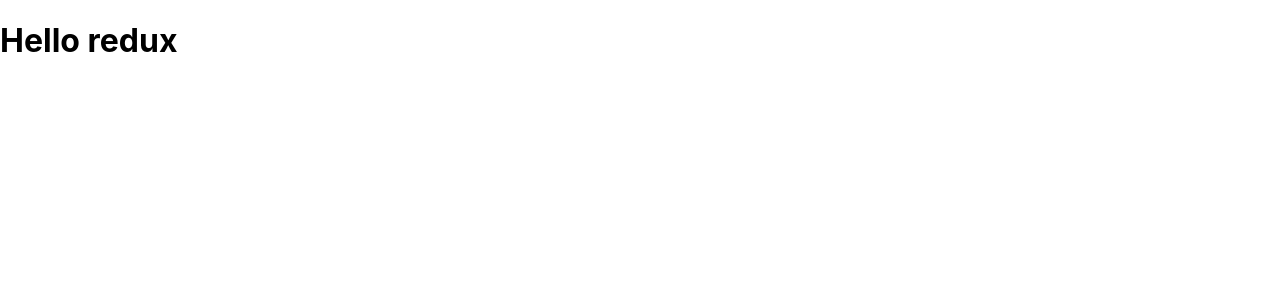
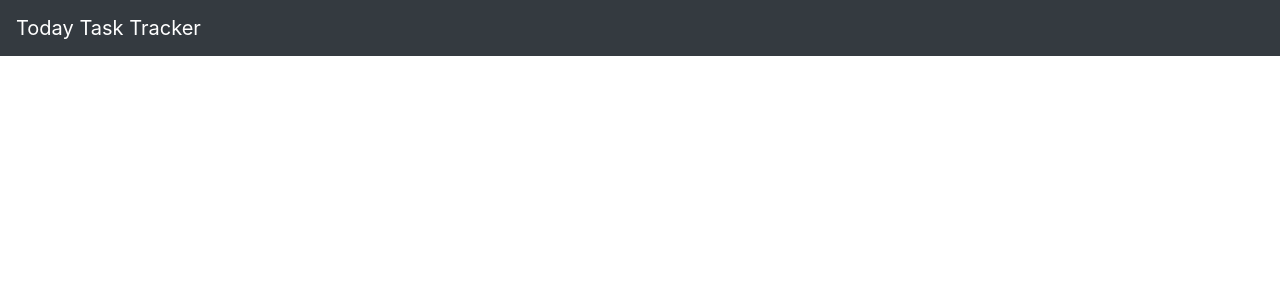
Before and after one commit to rupeshpanwar/todo-react-redux-hook, a React (Create React App) app: page / in a window 1280 px wide. Shown: the top 300 px of the page. Built offline with nearby package versions, Linux system fonts and the light colour scheme.

Commit message:
header for task tracker

```diff
--- a/package.json
+++ b/package.json
@@ -6,7 +6,9 @@
     "@testing-library/jest-dom": "^5.13.0",
     "@testing-library/react": "^11.2.7",
     "@testing-library/user-event": "^12.8.3",
+    "bootstrap": "^4.6.0",
     "react": "^17.0.2",
+    "react-bootstrap": "^1.6.1",
     "react-dom": "^17.0.2",
     "react-scripts": "4.0.3",
     "web-vitals": "^1.1.2"
--- a/src/App.js
+++ b/src/App.js
@@ -1,7 +1,8 @@
+import Header from "./components/Header";
 
 function App() {
   return (
-    <h1> Hello  redux</h1>
+    <Header />
   );
 }
 
--- /dev/null
+++ b/src/components/Header.js
@@ -0,0 +1,16 @@
+
+import React from 'react'
+import { Navbar } from 'react-bootstrap'
+const Header = () => {
+    return (
+        <div>
+
+            <Navbar bg="dark" variant='dark'>
+                <Navbar.Brand>Today Task Tracker</Navbar.Brand>
+            </Navbar>
+
+        </div>
+    )
+}
+
+export default Header
--- a/src/index.js
+++ b/src/index.js
@@ -3,6 +3,8 @@
 import './index.css';
 import App from './App';
 import reportWebVitals from './reportWebVitals';
+
+import 'bootstrap/dist/css/bootstrap.min.css';
 
 ReactDOM.render(
 
```
Also changed, not shown: 2 other files (tests, documents, lock files or other folders).
